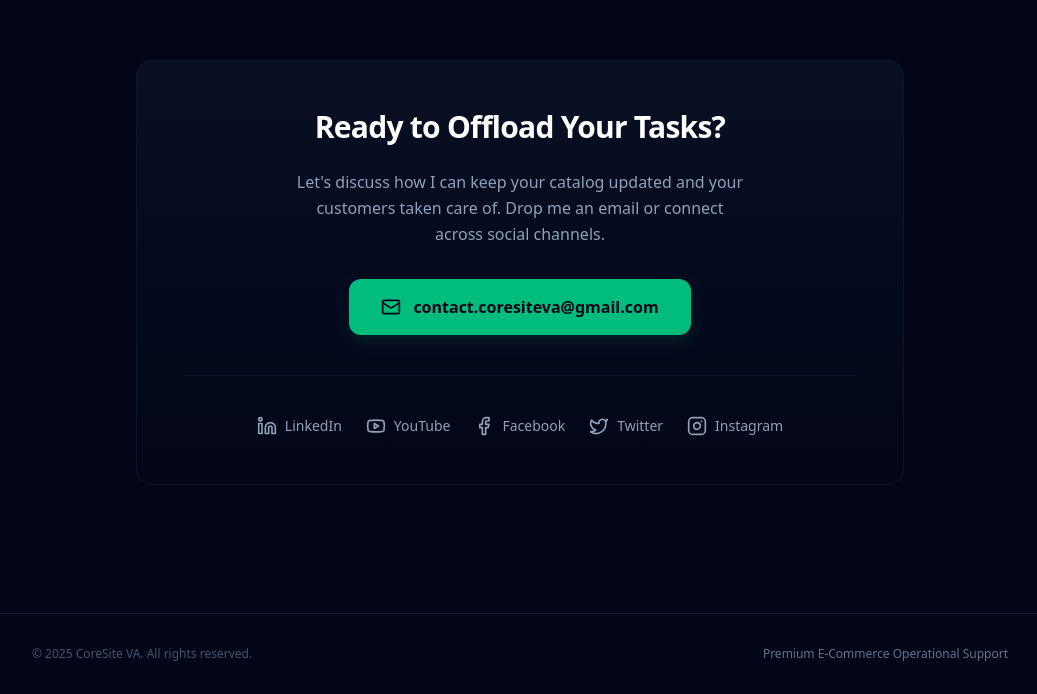
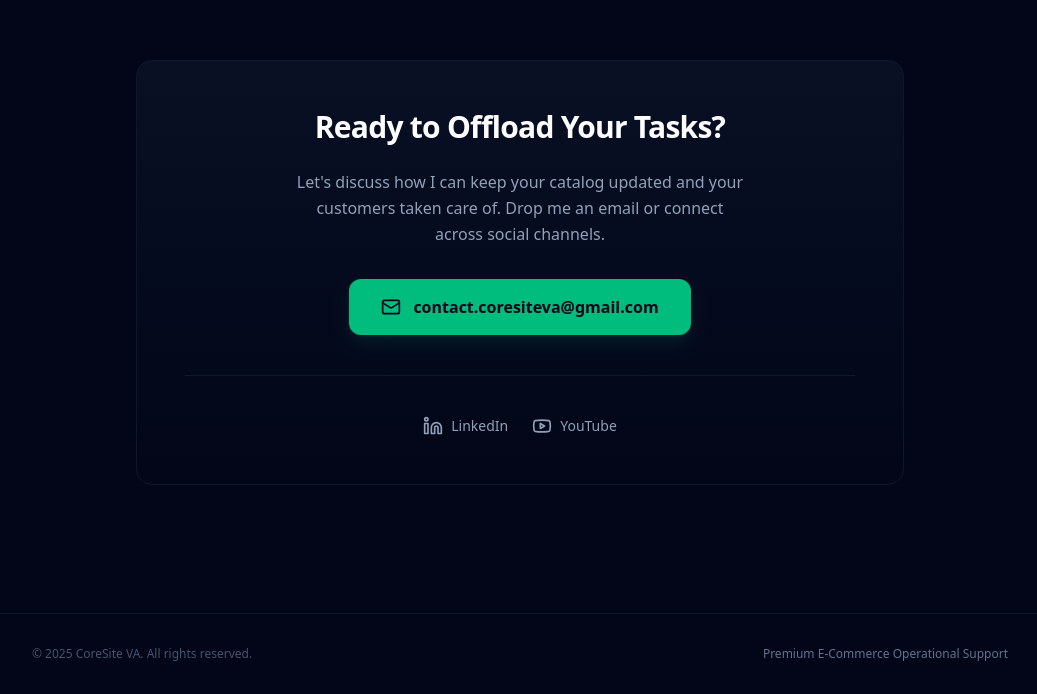
Before and after one commit to HelloFromRoot/rimu, a React (Vite) app: page / in a window 1280 px wide. Shown: the part 1465-2159 px from the top of the page, without its empty margins (120-1157 px from the left). Built offline with nearby package versions, Linux system fonts and the light colour scheme.

Commit message:
Update App.jsx

```diff
--- a/src/App.jsx
+++ b/src/App.jsx
@@ -32,11 +32,11 @@ export default function Home() {
   ];
 
   const socials = [
-    { name: 'LinkedIn', icon: <Linkedin className="w-5 h-5" />, url: 'https://linkedin.com/in/yourprofile', color: 'hover:text-blue-400' },
-    { name: 'YouTube', icon: <Youtube className="w-5 h-5" />, url: 'https://youtube.com/@yourchannel', color: 'hover:text-red-500' },
-    { name: 'Facebook', icon: <Facebook className="w-5 h-5" />, url: 'https://facebook.com/yourpage', color: 'hover:text-blue-600' },
-    { name: 'Twitter', icon: <Twitter className="w-5 h-5" />, url: 'https://twitter.com/yourhandle', color: 'hover:text-sky-400' },
-    { name: 'Instagram', icon: <Instagram className="w-5 h-5" />, url: 'https://instagram.com/yourprofile', color: 'hover:text-pink-500' },
+    { name: 'LinkedIn', icon: <Linkedin className="w-5 h-5" />, url: 'https://www.linkedin.com/in/coresiteva/', color: 'hover:text-blue-400' },
+    { name: 'YouTube', icon: <Youtube className="w-5 h-5" />, url: 'https://www.youtube.com/@CoreSiteVA', color: 'hover:text-red-500' },
+    // { name: 'Facebook', icon: <Facebook className="w-5 h-5" />, url: 'https://facebook.com/yourpage', color: 'hover:text-blue-600' },
+    // { name: 'Twitter', icon: <Twitter className="w-5 h-5" />, url: 'https://twitter.com/yourhandle', color: 'hover:text-sky-400' },
+    // { name: 'Instagram', icon: <Instagram className="w-5 h-5" />, url: 'https://instagram.com/yourprofile', color: 'hover:text-pink-500' },
   ];
 
   return (
```
